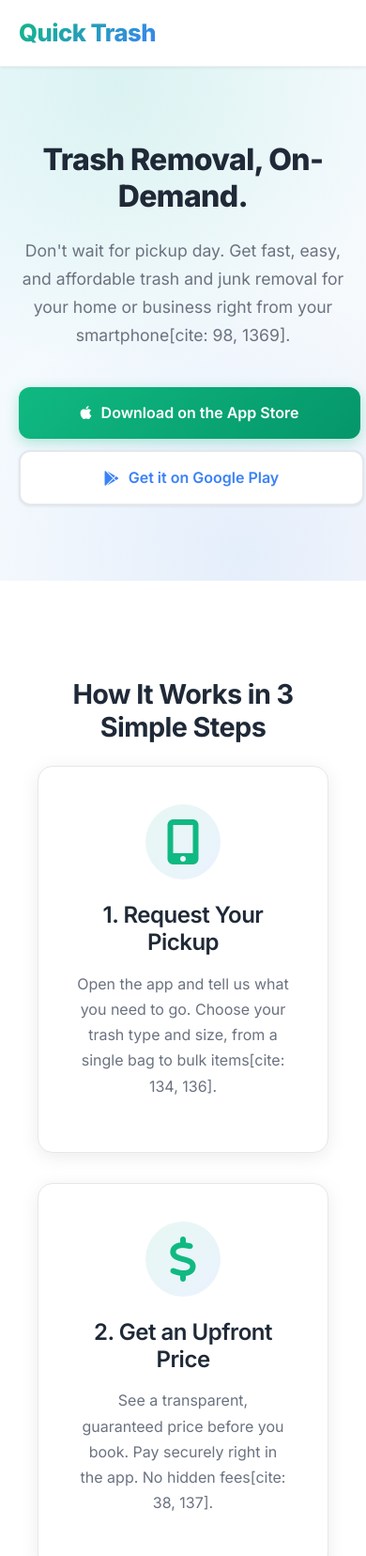
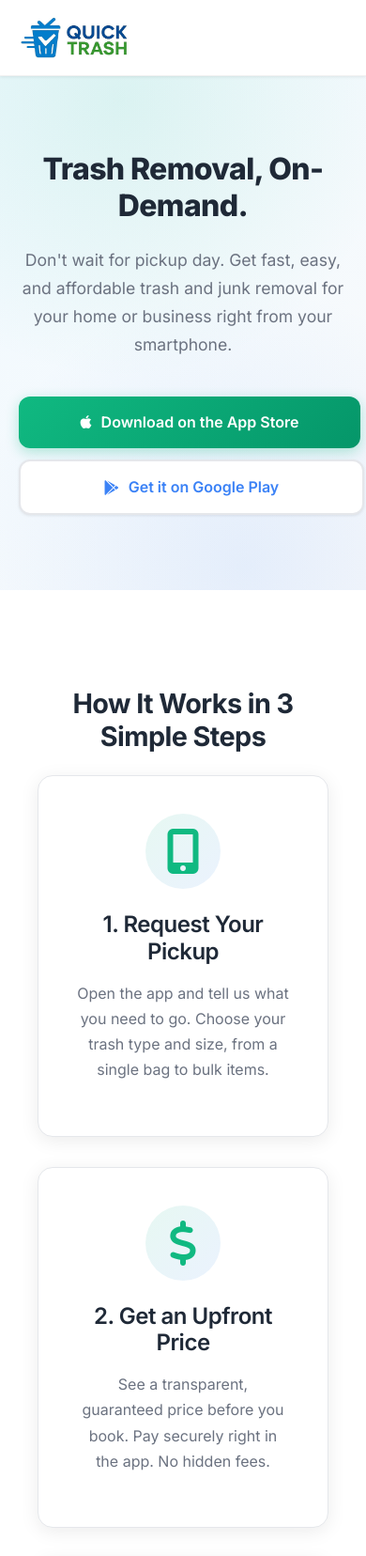
Before and after one commit to Atouba64/quicktrash-website, a plain HTML site: page index.html in a window 390 px wide. Shown: the top 1656 px of the page at 94% size. Drawn offline with Linux system fonts and the light colour scheme.

Commit message:
1102115am

```diff
--- a/index.html
+++ b/index.html
@@ -14,7 +14,9 @@
 
     <nav class="navbar">
         <div class="container">
-            <a href="index.html" class="nav-logo">Quick Trash</a>
+            <a href="index.html" class="nav-logo">
+                <img src="quicktrash-logo.png" alt="Quick Trash Logo" class="logo-img">
+            </a>
             <ul class="nav-menu">
                 <li><a href="services.html">Services</a></li>
                 <li><a href="how-it-works.html">How It Works</a></li>
@@ -28,7 +30,7 @@
     <header class="hero">
         <div class="container">
             <h1>Trash Removal, On-Demand.</h1>
-            <p class="subtitle">Don't wait for pickup day. Get fast, easy, and affordable trash and junk removal for your home or business right from your smartphone[cite: 98, 1369].</p>
+            <p class="subtitle">Don't wait for pickup day. Get fast, easy, and affordable trash and junk removal for your home or business right from your smartphone.</p>
             <div class="hero-buttons">
                 <a href="#" class="btn btn-primary btn-icon">
                     <i class="fab fa-apple"></i> Download on the App Store
@@ -48,17 +50,17 @@
                     <div class="step-card">
                         <div class="step-icon"><i class="fas fa-mobile-alt"></i></div>
                         <h3>1. Request Your Pickup</h3>
-                        <p>Open the app and tell us what you need to go. Choose your trash type and size, from a single bag to bulk items[cite: 134, 136].</p>
+                        <p>Open the app and tell us what you need to go. Choose your trash type and size, from a single bag to bulk items.</p>
                     </div>
                     <div class="step-card">
                         <div class="step-icon"><i class="fas fa-dollar-sign"></i></div>
                         <h3>2. Get an Upfront Price</h3>
-                        <p>See a transparent, guaranteed price before you book. Pay securely right in the app. No hidden fees[cite: 38, 137].</p>
+                        <p>See a transparent, guaranteed price before you book. Pay securely right in the app. No hidden fees.</p>
                     </div>
                     <div class="step-card">
                         <div class="step-icon"><i class="fas fa-truck"></i></div>
                         <h3>3. We Haul It Away</h3>
-                        <p>A local contractor is dispatched to your location. They'll confirm pickup with a photo and haul it to a licensed disposal facility[cite: 16, 39, 40].</p>
+                        <p>A local contractor is dispatched to your location. They'll confirm pickup with a photo and haul it to a licensed disposal facility.</p>
                     </div>
                 </div>
                 <div class="text-center">
@@ -70,26 +72,26 @@
         <section class="services-preview">
             <div class="container">
                 <h2>What We Take</h2>
-                <p class="section-subtitle">We handle a wide variety of non-hazardous trash for homes and businesses[cite: 28].</p>
+                <p class="section-subtitle">We handle a wide variety of non-hazardous trash for homes and businesses.</p>
                 <div class="services-grid">
                     <div class="service-card">
                         <i class="fas fa-trash-alt"></i>
-                        <h3>Household Waste [cite: 29]</h3>
+                        <h3>Household Waste</h3>
                         <p>Excess garbage bags, food waste, and general refuse.</p>
                     </div>
                     <div class="service-card">
                         <i class="fas fa-couch"></i>
-                        <h3>Bulk Items [cite: 30]</h3>
+                        <h3>Bulk Items</h3>
                         <p>Furniture, mattresses, appliances, and e-waste.</p>
                     </div>
                     <div class="service-card">
                         <i class="fas fa-leaf"></i>
-                        <h3>Yard Waste [cite: 31]</h3>
+                        <h3>Yard Waste</h3>
                         <p>Branches, leaves, and grass clippings (bagged or bundled).</p>
                     </div>
                     <div class="service-card">
                         <i class="fas fa-hard-hat"></i>
-                        <h3>Small Renovation Debris [cite: 32]</h3>
+                        <h3>Small Renovation Debris</h3>
                         <p>Wood scraps, drywall, and old fixtures.</p>
                     </div>
                 </div>
@@ -106,17 +108,17 @@
                     <div class="feature-item">
                         <i class="fas fa-clock"></i>
                         <h3>On-Demand Speed</h3>
-                        <p>Request a pickup when you need it. No more waiting for a fixed schedule[cite: 36, 77].</p>
+                        <p>Request a pickup when you need it. No more waiting for a fixed schedule.</p>
                     </div>
                     <div class="feature-item">
                         <i class="fas fa-tags"></i>
                         <h3>Transparent Pricing</h3>
-                        <p>Get a clear, upfront price in the app. What you see is what you pay[cite: 38, 79].</p>
+                        <p>Get a clear, upfront price in the app. What you see is what you pay.</p>
                     </div>
                     <div class="feature-item">
                         <i class="fas fa-recycle"></i>
                         <h3>Responsible Disposal</h3>
-                        <p>We partner with licensed facilities to ensure your waste is disposed of legally and responsibly[cite: 40, 82].</p>
+                        <p>We partner with licensed facilities to ensure your waste is disposed of legally and responsibly.</p>
                     </div>
                 </div>
             </div>
@@ -143,7 +145,7 @@
             <div class="footer-grid">
                 <div class="footer-col">
                     <h3>Quick Trash</h3>
-                    <p>On-demand trash and junk removal at your fingertips. Serving residential and commercial customers in Georgia[cite: 6].</p>
+                    <p>On-demand trash and junk removal at your fingertips. Serving residential and commercial customers in Georgia.</p>
                 </div>
                 <div class="footer-col">
                     <h3>Quick Links</h3>
--- a/style.css
+++ b/style.css
@@ -16,7 +16,7 @@
 body {
     font-family: 'Inter', -apple-system, BlinkMacSystemFont, "Segoe UI", Roboto, Helvetica, Arial, sans-serif;
     margin: 0;
-    padding-top: 80px; /* Offset for fixed navbar */
+    padding-top: 100px; /* Offset for fixed navbar */
     color: var(--color-grey);
     background-color: var(--color-white);
     line-height: 1.7;
@@ -129,7 +129,7 @@ a:hover {
     left: 0;
     width: 100%;
     z-index: 100;
-    height: 80px;
+    height: 100px;
     border-bottom: 1px solid rgba(0,0,0,0.05);
 }
 .navbar .container {
@@ -139,13 +139,19 @@ a:hover {
     height: 100%;
 }
 .nav-logo {
-    font-size: 1.6rem;
-    font-weight: 800;
-    background: linear-gradient(135deg, var(--color-green), var(--color-blue));
-    -webkit-background-clip: text;
-    -webkit-text-fill-color: transparent;
-    background-clip: text;
-    letter-spacing: -0.02em;
+    display: flex;
+    align-items: center;
+    height: 100%;
+}
+.logo-img {
+    height: 80px;
+    width: auto;
+    max-width: 280px;
+    display: block;
+    object-fit: contain;
+    background: transparent !important;
+    mix-blend-mode: normal;
+    padding: 10px 0;
 }
 .nav-menu {
     list-style: none;
@@ -740,10 +746,15 @@ a:hover {
 
 @media (max-width: 768px) {
     body {
-        padding-top: 70px;
+        padding-top: 80px;
     }
     .navbar {
-        height: 70px;
+        height: 80px;
+    }
+    .logo-img {
+        height: 50px;
+        max-width: 200px;
+        padding: 8px 0;
     }
     h1 { font-size: 2.2rem; }
     h2 { font-size: 1.8rem; }
```
Also changed, not shown: about.html (+3 -1 lines), contact.html (+3 -1 lines), how-it-works.html (+3 -1 lines), privacy-policy.html (+3 -1 lines), services.html (+3 -1 lines), terms-of-service.html (+3 -1 lines), quicktrash-logo.png (added), 1 other file.
